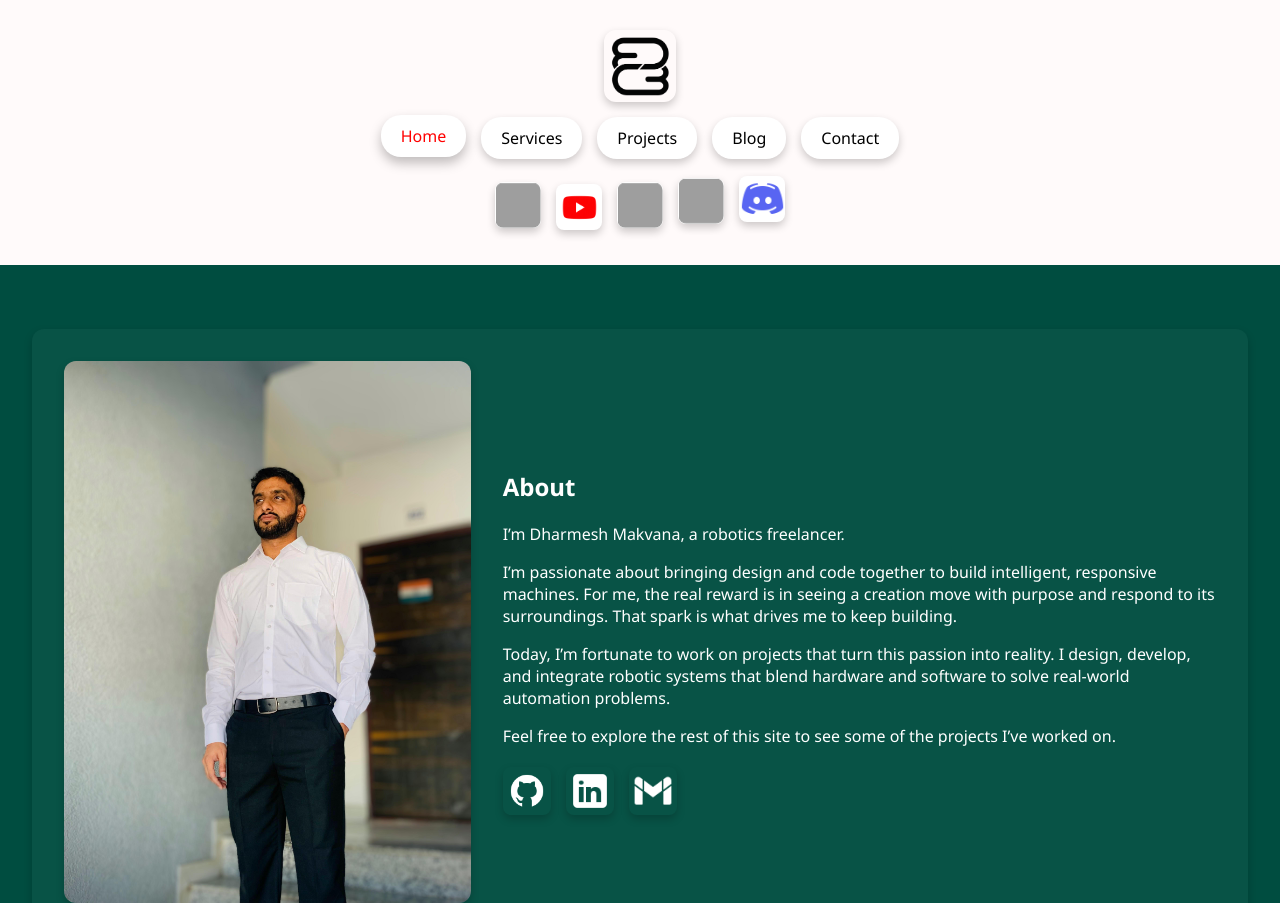
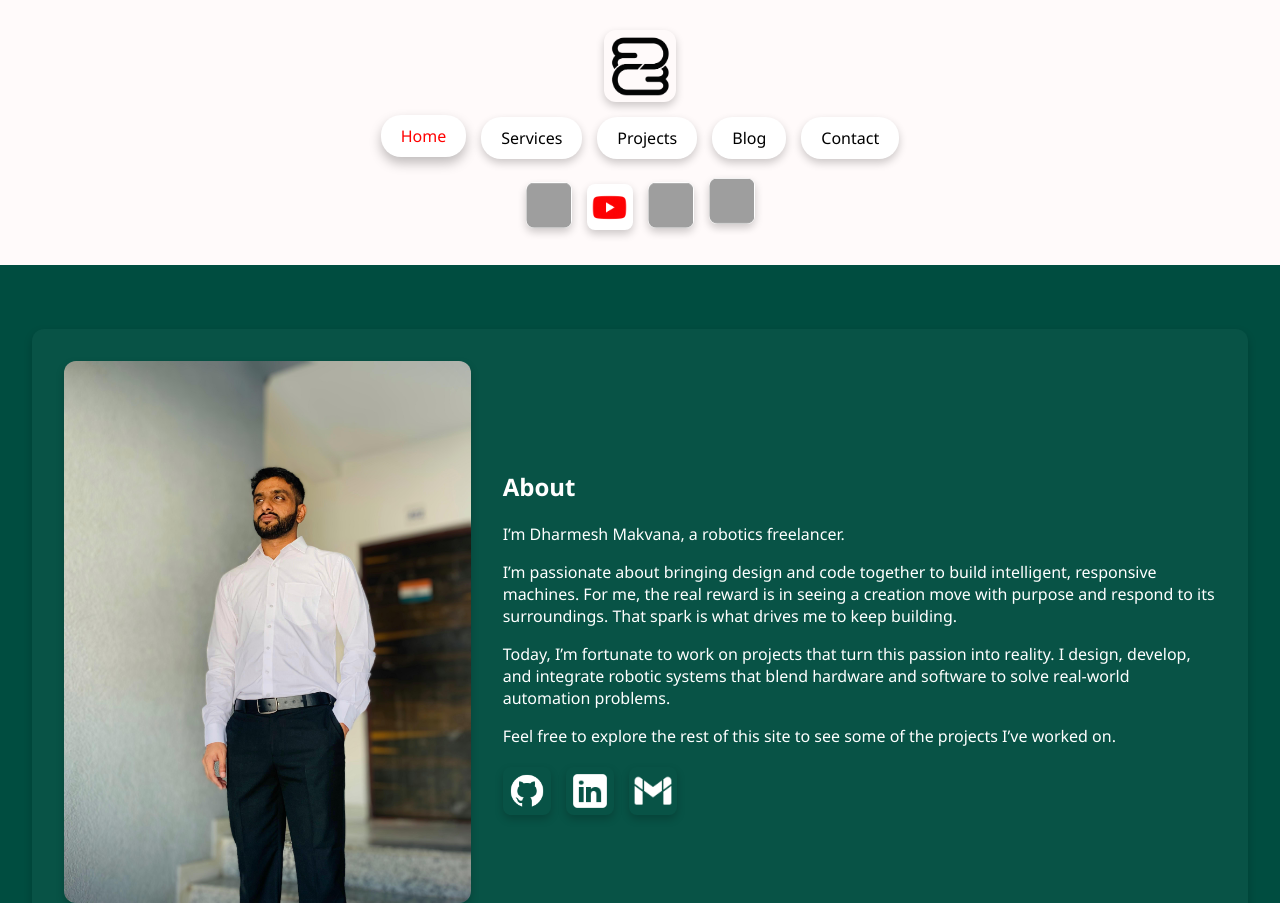
Before and after one commit to edgeroboticsstudio/Edge-Robotics-Studio, an Eleventy site: page src/index.njk in a window 1280 px wide. Shown: the top 903 px of the page. Built offline with nearby package versions, Linux system fonts and the light colour scheme; Eleventy itself is replaced by a stand-in of ours; files that its build step writes are made by us from their sources; grey boxes are pictures that could not be loaded.

Commit message:
Revert "Added  Discord"
This reverts commit ff86aa460864caf49f62e68005ff9a94ee83f15c.

```diff
--- a/src/_includes/header.njk
+++ b/src/_includes/header.njk
@@ -25,8 +25,5 @@
     <a href="https://github.com/edgeroboticsstudio">
       <img src="{{ '/static/github.png' | url }}" alt="GitHub"/>
     </a>
-    <a href="https://discordapp.com/users/1404790131897925662">
-      <img src="{{ '/static/discord.png' | url }}" alt="Discord"/>
-    </a>
   </div>
 </header>
--- a/styles/main.css
+++ b/styles/main.css
@@ -114,7 +114,6 @@ nav a:hover, nav a.active {
 .socials a:nth-child(2) img { animation-delay: 0.2s; }
 .socials a:nth-child(3) img { animation-delay: 0.4s; }
 .socials a:nth-child(4) img { animation-delay: 0.6s; }
-.socials a:nth-child(5) img { animation-delay: 0.8s; }
 
 @keyframes bounce {
   0%, 100% {
```
Also changed, not shown: static/discord.png (deleted), 15 other files.
